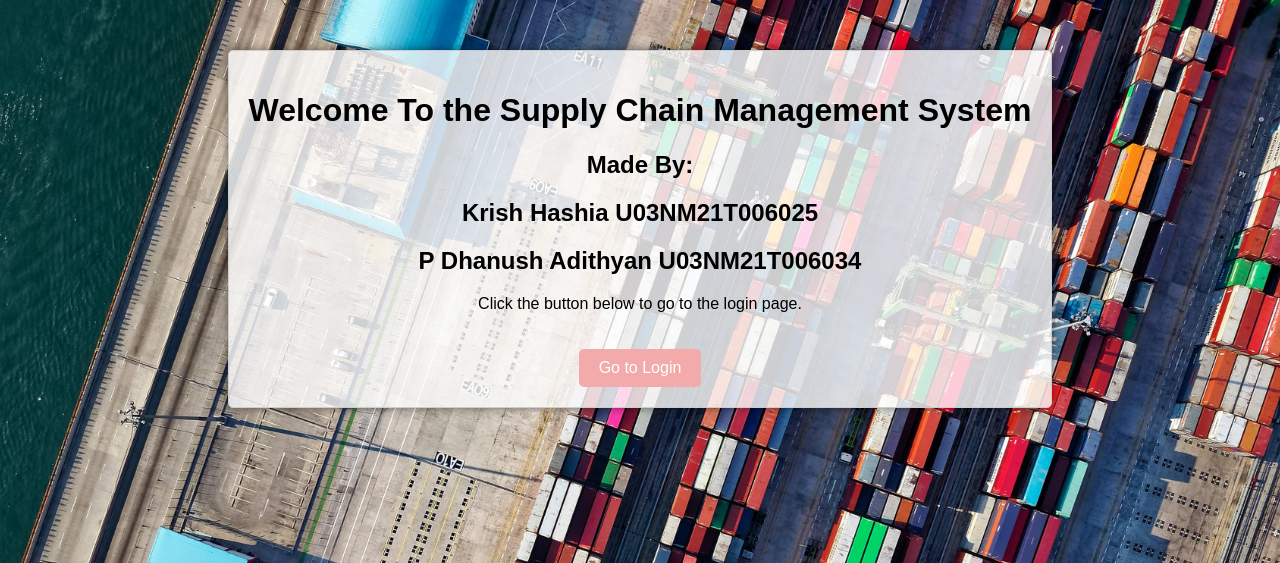
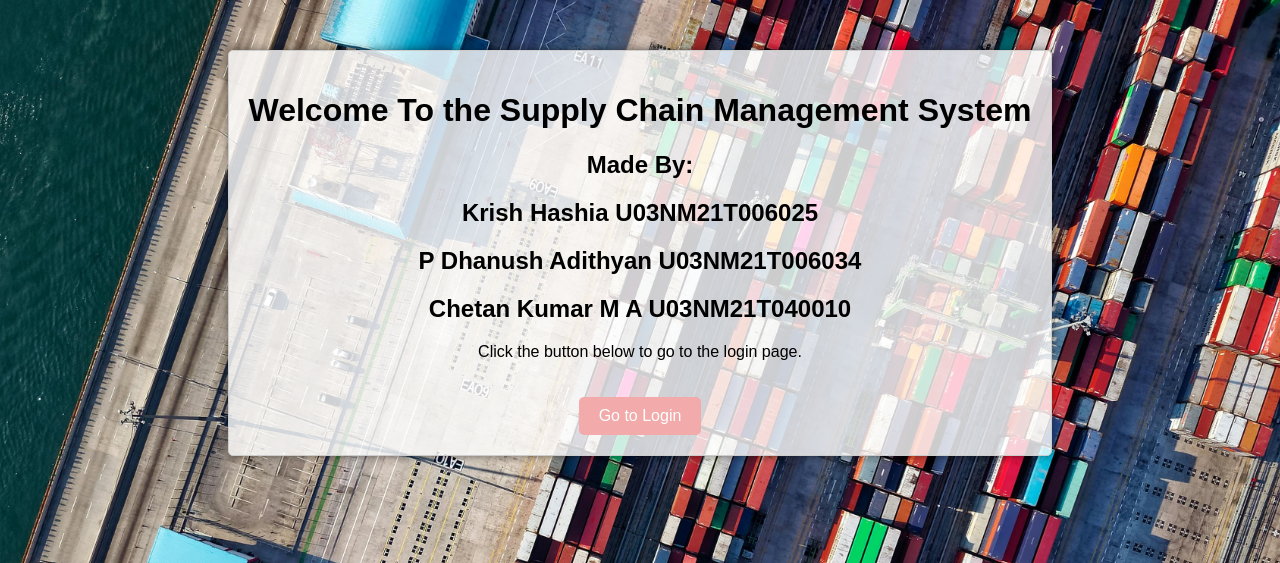
Before and after one commit to DhanushAdithyanP/Supply_Chain_Management, a PHP site: page /welcome.php in a window 1280 px wide. Shown: the top 563 px of the page. Run offline with PHP 8.4, Linux system fonts and the light colour scheme; a user stored in the database is signed in.

Commit message:
Update welcome.php

```diff
--- a/welcome.php
+++ b/welcome.php
@@ -48,6 +48,7 @@
         <h2>Made By: </h2>
         <h2>Krish Hashia U03NM21T006025</h2>
         <h2>P Dhanush Adithyan U03NM21T006034</h2>
+        <h2>Chetan Kumar M A U03NM21T040010</h2>
         <p>Click the button below to go to the login page.</p>
         <button class="redirect-button" onclick="redirectToLogin()">Go to Login</button>
     </div>
```
